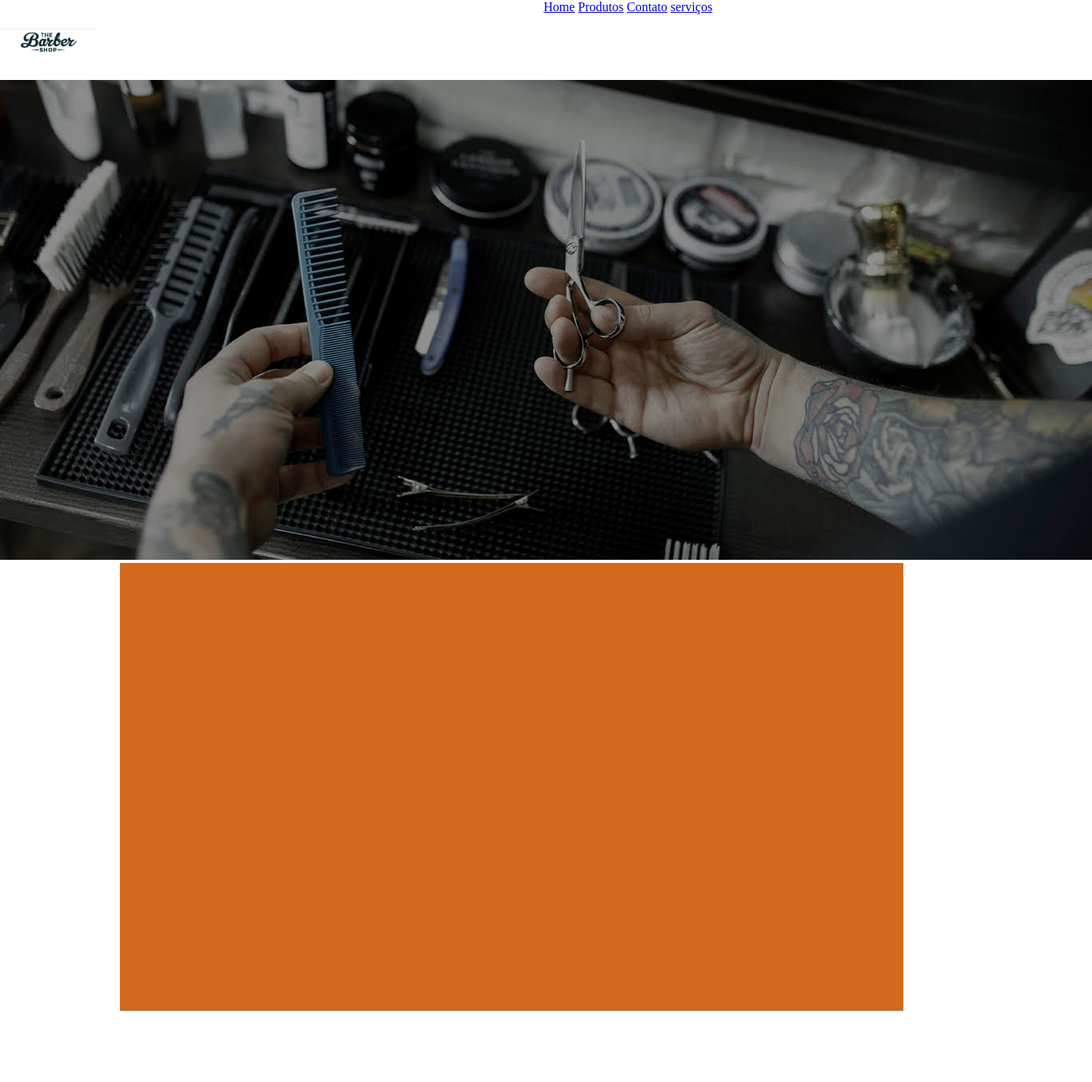
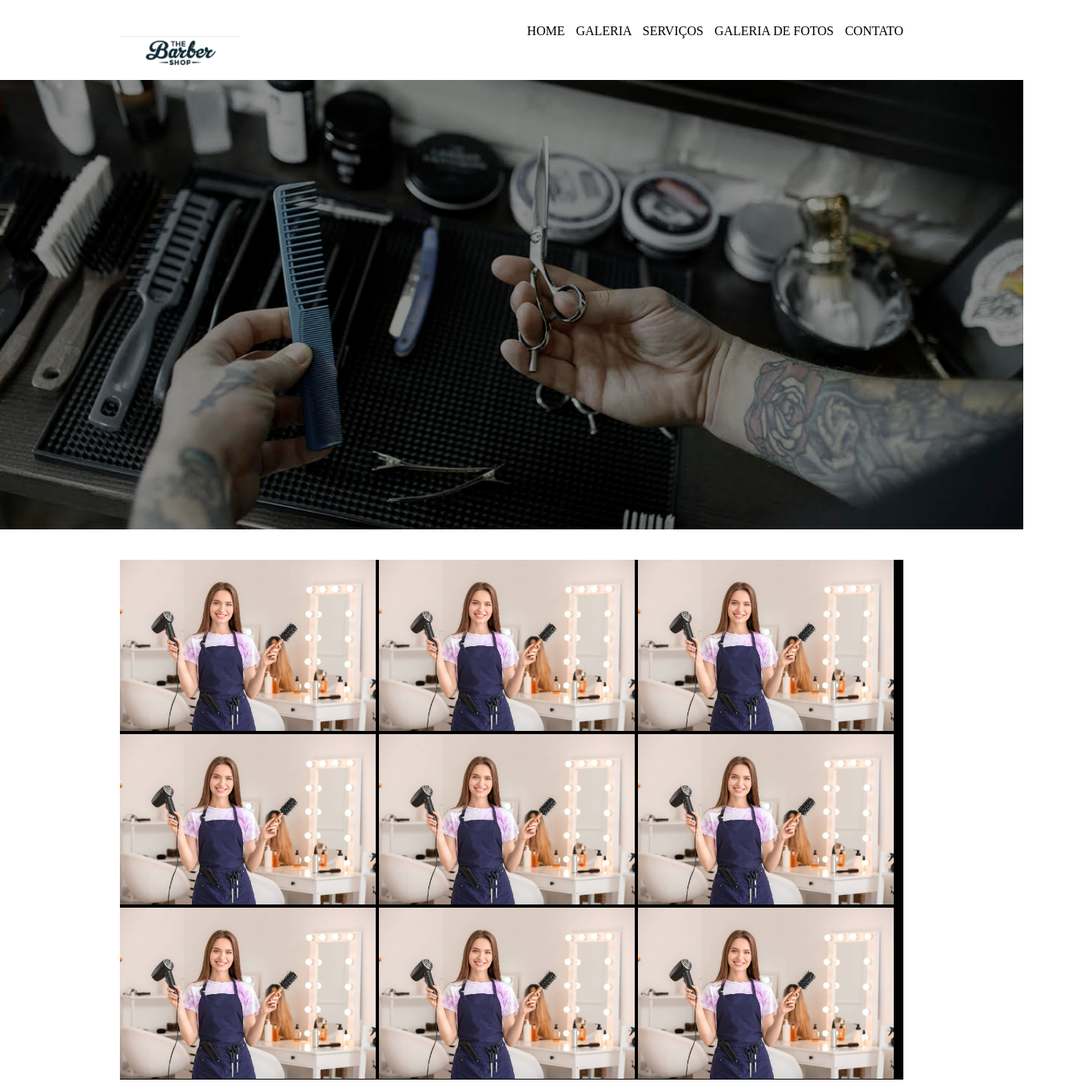
Before and after one commit to guscosvo/gustavosenac, a plain HTML site: page terceirão/index.html in a window 1280 px wide. Shown: the whole page at 80% size, 1366 px wide, since content can reach past the window. Before the commit the page ends 1264 px from the top, so only its background shows below. Drawn offline with Linux system fonts and the light colour scheme.

Commit message:
barbearia

```diff
--- a/banner/estilo.css
+++ b/banner/estilo.css
@@ -10,7 +10,7 @@
    /* background-color: brown; */
 }
 #logo{
-    width: 100px;
+    width: 130px;
     height: 100px;
     float: left;
    /* background-color: black; */
--- a/terceirão/estilo.css
+++ b/terceirão/estilo.css
@@ -2,37 +2,62 @@
     margin: 0px;
     padding: 0px;
 }
-#topoPorcento{
-    width: 100;
+#topoProcento{
+    width: 100%;
     height: 100px;
-    background-color: aqua;
+    background-color: rgb(255, 255, 255);
 }
 #topo{
     width: 980px;
     height: 100px;
-    margin:auto;
-    background-color: red;
+    margin: auto;
+    background-color: rgb(255, 255, 255);
 }
 #logo{
     width: 200px;
     height: 100px;
-   /* background-color: blue; */
     float: left;
+    background-color: rgb(255, 255, 255);
 }
 #menu{
-    width: 600px;
+    width: 680px;
     height: 100px;
     float: right;
-   /* background-color: blue; */
+    background-color: #ffffff;
+    text-align: right;
+    color: black;
+    word-spacing: 10px;
+}
+#menu a{
+    color: rgb(0, 0, 0);
+    text-decoration: none;
+}
+#menu_ahouver{
+    color: purple;
 }
 #banner{
     width: 100%;
-    height: 480px;
-   /* background-color: green; */
+    height: 400px;
+    background-color: #f8f8f8;
 }
 #container{
     width: 980px;
-    height: 560px;
-    margin:auto;
-    background-color: chocolate;
+    margin: auto;
+    height: 500px;
+    background-color: #ffffff;
 }
+.espacoTopo{
+    margin-top: 30px;
+}
+.espacoalerta{
+    word-spacing: 0px;
+}
+
+#galeria{
+    width: 980px;
+    height: 650px;
+    background-color: black;
+    margin: auto;
+    clear: both;
+    margin-top: 200px;
+}
--- a/terceirão/index.html
+++ b/terceirão/index.html
@@ -1,30 +1,42 @@
 <!DOCTYPE html>
-<html lang="en">
+<html lang="pt-br">
 <head>
     <meta charset="UTF-8">
     <meta name="viewport" content="width=device-width, initial-scale=1.0">
-    <link rel="stylesheet" href="estilo.css">
-    <link rel="preconnect" href="https://fonts.googleapis.com">
-    <link rel="preconnect" href="https://fonts.gstatic.com" crossorigin>
-    <link href="https://fonts.googleapis.com/css2?family=Roboto:ital,wght@0,100..900;1,100..900&display=swap" rel="stylesheet">
-    <title>barbearia</title>
+    <link rel="stylesheet" type="text/css" href="estilo.css">
+    <title>Document</title>
 </head>
 <body>
-    <div id="topoContaineir">
+   <div id="topoProcento">
+     <div id="topo">
+        <div id="logo">
+            <img src="logo.png"width="150">
+        </div>
         <div id="menu">
-            <div class="espacoTopo"></div>
-            <a href="index.html">Home</a>
-            <a href="produto.html">Produtos</a>
-            <a href="contato.html">Contato</a>
-            <a href="servicos.html">serviços</a>
+        <div class="espacoTopo"></div>
+        <a href="#">HOME</a>
+        <a href="#">GALERIA</a>
+        <a href="#">SERVIÇOS</a>
+        <a class="espacoalerta" href="#">GALERIA DE FOTOS</a>
+        <a href="#">CONTATO</a>
         </div>
-        <div id="logo">
-            <img src="logo.png" width="120" />
-        </div>
-    </div>
-    </div>
-    <div id="banner.jpg"></div>
-    <img src="banner.jpg"/>
-    <div id="container"></div>
+     </div>
+   </div>
+
+   <div id="banner">
+     <img src="banner.jpg" width="100%"/>
+   </div>
+   <div id="galeria">
+        <img src="cabeleireiro.jpg" width="320" />
+        <img src="cabeleireiro.jpg" width="320" />
+        <img src="cabeleireiro.jpg" width="320" />
+        <img src="cabeleireiro.jpg" width="320" />
+        <img src="cabeleireiro.jpg" width="320" />
+        <img src="cabeleireiro.jpg" width="320" />
+        <img src="cabeleireiro.jpg" width="320" />
+        <img src="cabeleireiro.jpg" width="320" />
+        <img src="cabeleireiro.jpg" width="320" />
+   </div>
+
 </body>
 </html>
```
Also changed, not shown: terceirão/cabeleireiro.jpg (added).
